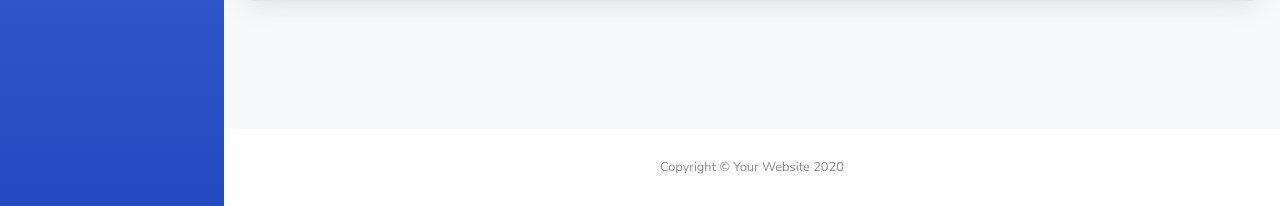
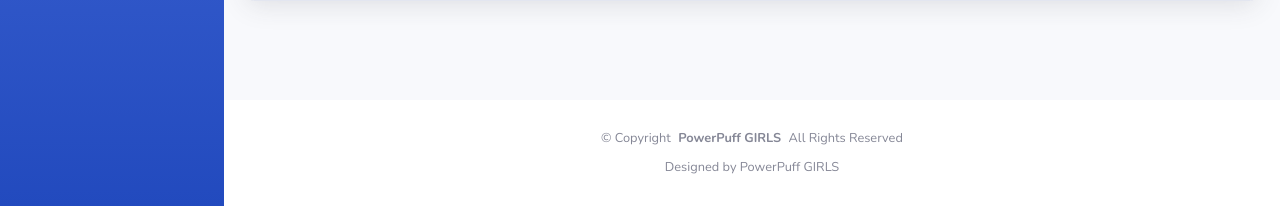
Before and after one commit to JUNXUN11/Dah_Rosak, a PHP site: page /tables.php in a window 1280 px wide. Shown: the part 594-800 px from the top of the page. Run offline with PHP 8.4, Linux system fonts and the light colour scheme; the visitor is signed in with stand-in values (Sample User, id 1); data that the repository does not hold is empty.

Commit message:
change copyright for tables.php

```diff
--- a/tables.php
+++ b/tables.php
@@ -199,8 +199,11 @@
             <footer class="sticky-footer bg-white">
                 <div class="container my-auto">
                     <div class="copyright text-center my-auto">
-                        <span>Copyright &copy; Your Website 2020</span>
+                    <p>© <span>Copyright</span> <strong class="px-1 sitename">PowerPuff GIRLS</strong> <span>All Rights Reserved</span></p>
+                    <div class="credits">
+                        Designed by PowerPuff GIRLS
                     </div>
+                </div>
                 </div>
             </footer>
             <!-- End of Footer -->
```
